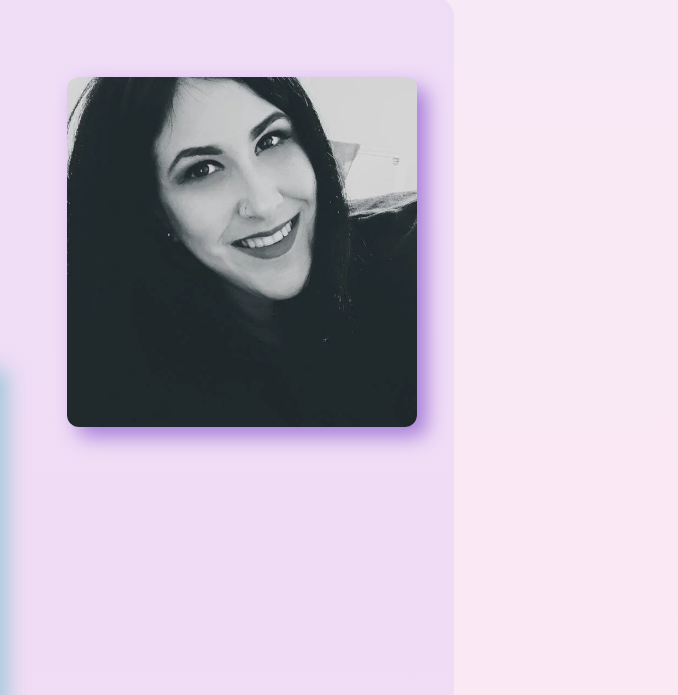
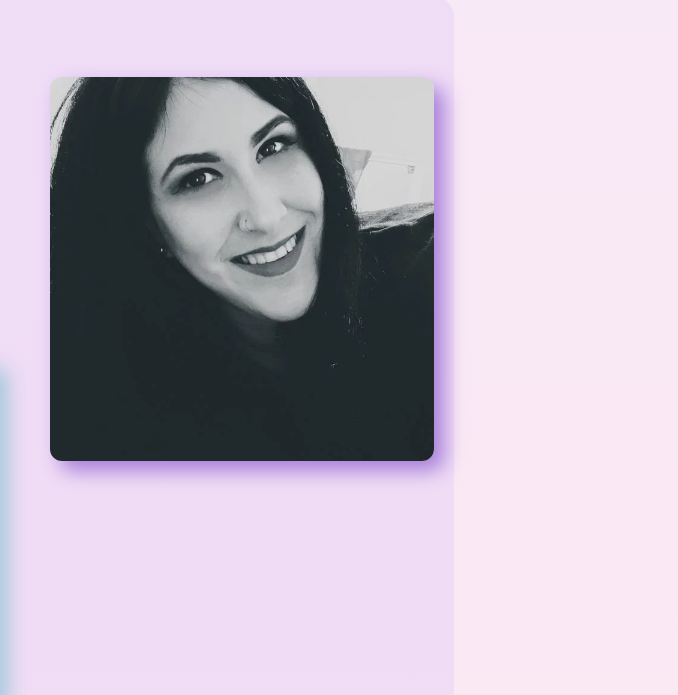
Before and after one commit to thenoxwitch/my-professional-portfolio, a plain HTML site: page about.html in a window 1280 px wide. Shown: the part 103-798 px from the top of the page, 602-1280 px from the left. Drawn offline with nearby package versions, Linux system fonts and the light colour scheme; a web font is replaced by a local one.

Commit message:
Update styles.css

```diff
--- a/src/styles.css
+++ b/src/styles.css
@@ -186,7 +186,7 @@ nav li.active a {
 }
 
 .atenas-img {
-  width: 350px;
+  width: 550px;
   box-shadow: 10px 10px 20px rgba(167, 127, 217, 1.2);
 }
 
```
